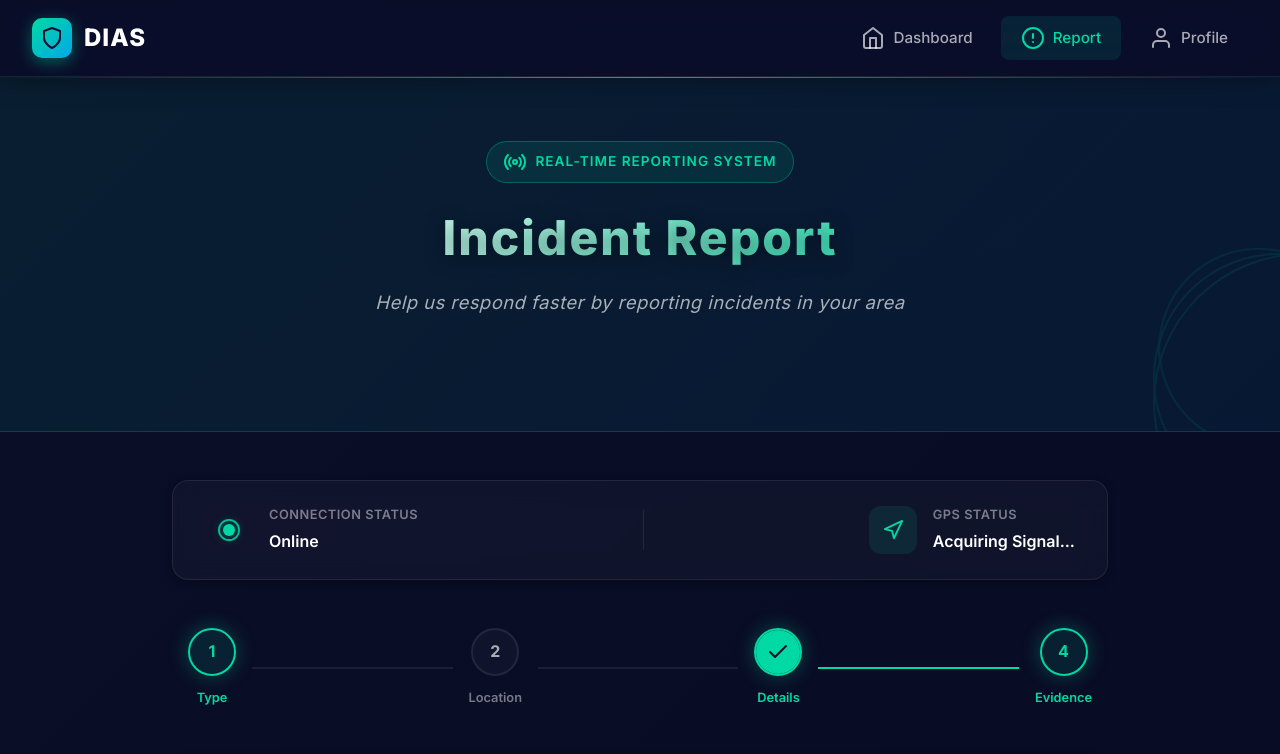
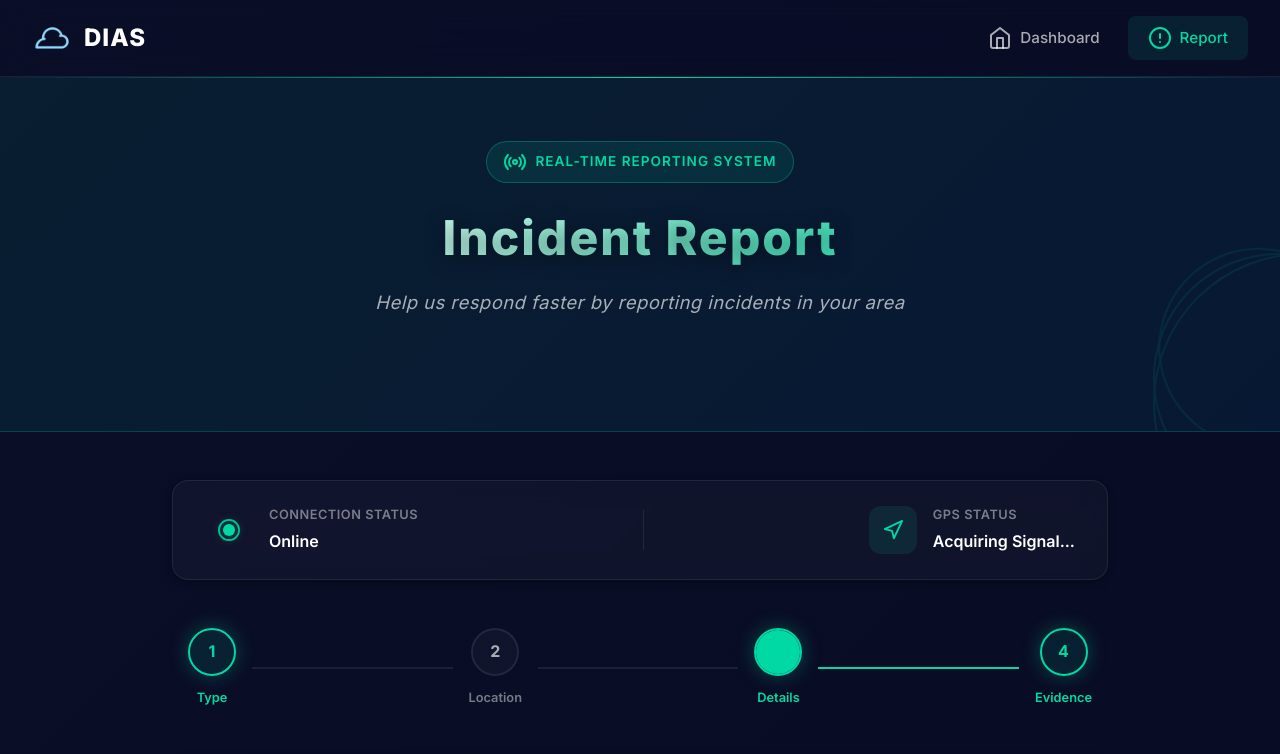
Before and after one commit to KayBe05/Disaster-Information-Aggregation-System, a plain HTML site: page public/volunteer.html in a window 1280 px wide. Shown: the top 754 px of the page. Drawn offline with nearby package versions, Linux system fonts and the light colour scheme.

Commit message:
volunteer ka kaam

```diff
--- a/public/css/pages/volunteer.css
+++ b/public/css/pages/volunteer.css
@@ -1,6 +1,6 @@
 :root {
   --primary-color: #00D9A3;
-  --primary-dark: #00B386;
+  --primary-dark: #004f3b;
   --primary-light: #00F5B8;
   --secondary-color: #00A8E8;
   --accent-color: #0066FF;
@@ -10,8 +10,6 @@
   --success-color: #00D9A3;
   --info-color: #00A8E8;
 
-  --dark-bg: #0A0E27;
-  --darker-bg: #060920;
   --card-bg: rgba(255, 255, 255, 0.03);
   --card-hover: rgba(255, 255, 255, 0.06);
   --input-bg: rgba(255, 255, 255, 0.05);
@@ -49,13 +47,12 @@ body {
 }
 
 .navbar {
-  background: rgba(10, 14, 39, 0.8);
-  backdrop-filter: blur(20px) saturate(180%);
+  background: none;
+  backdrop-filter: blur(20px);
   border-bottom: 1px solid var(--border-color);
   position: sticky;
   top: 0;
   z-index: 100;
-  box-shadow: 0 4px 24px rgba(0, 0, 0, 0.3);
 }
 
 .nav-container {
@@ -76,18 +73,21 @@ body {
 .brand-logo {
   width: 40px;
   height: 40px;
-  background: linear-gradient(135deg, var(--primary-color), var(--secondary-color));
+  background: none;
   border-radius: 10px;
   display: flex;
   align-items: center;
   justify-content: center;
   color: var(--dark-bg);
-  box-shadow: 0 4px 16px rgba(0, 217, 163, 0.4);
-}
-
-.brand-logo i {
-  width: 22px;
-  height: 22px;
+}
+
+.brand-text {
+  font-size: 1.5rem;
+  font-weight: 800;
+  color: var(--text-primary);
+  text-decoration: none;
+  letter-spacing: 1px;
+  transition: var(--transition-base);
 }
 
 .nav-brand a {
--- a/public/volunteer.html
+++ b/public/volunteer.html
@@ -1,39 +1,31 @@
 <!DOCTYPE html>
 <html lang="en">
+
 <head>
   <meta charset="UTF-8">
   <meta name="viewport" content="width=device-width, initial-scale=1.0">
   <title>Report Incident - DIAS</title>
-
-  <!-- Leaflet CSS -->
   <link rel="stylesheet" href="https://unpkg.com/leaflet@1.9.4/dist/leaflet.css" />
-
-  <!-- Google Fonts -->
   <link rel="preconnect" href="https://fonts.googleapis.com">
   <link rel="preconnect" href="https://fonts.gstatic.com" crossorigin>
-  <link href="https://fonts.googleapis.com/css2?family=Inter:wght@300;400;500;600;700;800&display=swap" rel="stylesheet">
-
-  <!-- Base Styles -->
+  <link href="https://fonts.googleapis.com/css2?family=Inter:wght@300;400;500;600;700;800&display=swap"
+    rel="stylesheet">
   <link rel="stylesheet" href="css/style.css">
   <link rel="stylesheet" href="css/pages/volunteer.css">
-
-  <!-- Feather Icons -->
   <script src="https://unpkg.com/feather-icons"></script>
 </head>
+
 <body>
   <!-- Navigation -->
   <nav class="navbar">
     <div class="nav-container">
       <div class="nav-brand">
-        <div class="brand-logo">
-          <i data-feather="shield"></i>
-        </div>
-        <a href="index.html">DIAS</a>
+        <img src="assests/Icons/logo.png" alt="DIAPS Logo" class="brand-logo">
+        <a href="index.html"><h1 class="brand-text">DIAS</h1></a>
       </div>
       <ul class="nav-menu">
         <li><a href="index.html"><i data-feather="home"></i><span>Dashboard</span></a></li>
         <li><a href="volunteer.html" class="active"><i data-feather="alert-circle"></i><span>Report</span></a></li>
-        <li><a href="profile.html"><i data-feather="user"></i><span>Profile</span></a></li>
       </ul>
       <button class="nav-toggle" id="navToggle">
         <i data-feather="menu"></i>
@@ -351,7 +343,8 @@
         <div class="success-ripple"></div>
       </div>
       <h2 class="modal-title">Report Submitted Successfully</h2>
-      <p class="modal-text">Your incident report has been received and is being processed. Our team will review it shortly.</p>
+      <p class="modal-text">Your incident report has been received and is being processed. Our team will review it
+        shortly.</p>
       <div class="modal-actions">
         <button class="modal-btn primary" onclick="window.location.href='index.html'">
           <span>View Dashboard</span>
@@ -372,4 +365,5 @@
     feather.replace();
   </script>
 </body>
+
 </html>
```
